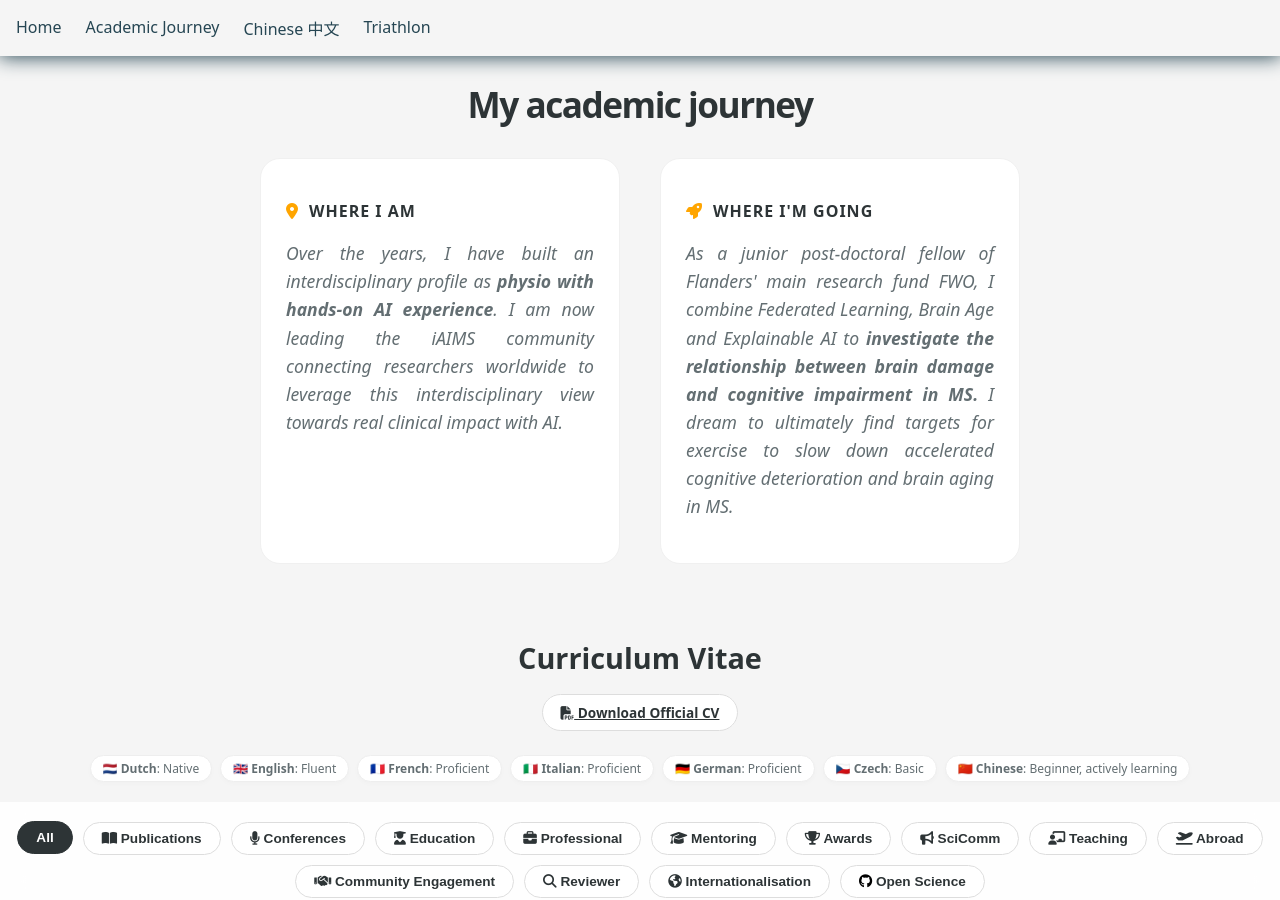
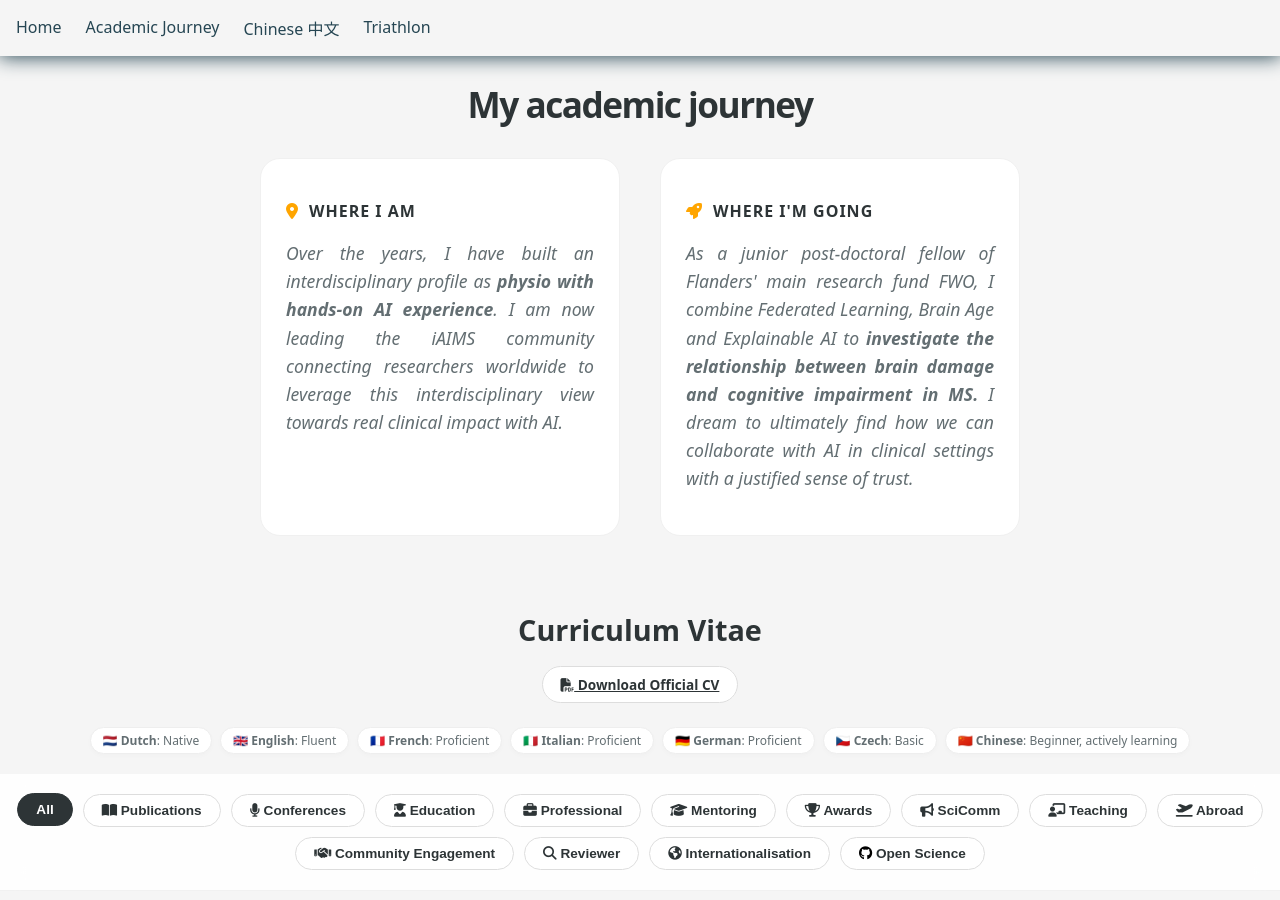
Before and after one commit to Sdniss/Sdniss.github.io, a Jekyll site: the page built from _pages/academic_journey.html, in a window 1280 px wide and 900 px high. Built offline with Jekyll 4.4.1, drawn with Linux system fonts in a browser that asks for light colours.

Commit message:
Update my vision

```diff
--- a/_pages/academic_journey.html
+++ b/_pages/academic_journey.html
@@ -19,7 +19,7 @@ permalink: /academic_journey/
       <h3><i class="fa-solid fa-rocket"></i> Where I'm going</h3>
       <p class="vision" align="justify">
         As a junior post-doctoral fellow of Flanders' main research fund FWO, I combine Federated Learning, Brain Age and Explainable AI to <b> investigate the relationship between brain damage and cognitive impairment in MS.</b>
-        I dream to ultimately find targets for exercise to slow down accelerated cognitive deterioration and brain aging in MS.
+        I dream to ultimately find how we can collaborate with AI in clinical settings with a justified sense of trust.
       </p>
     </div>
   </div>
```
